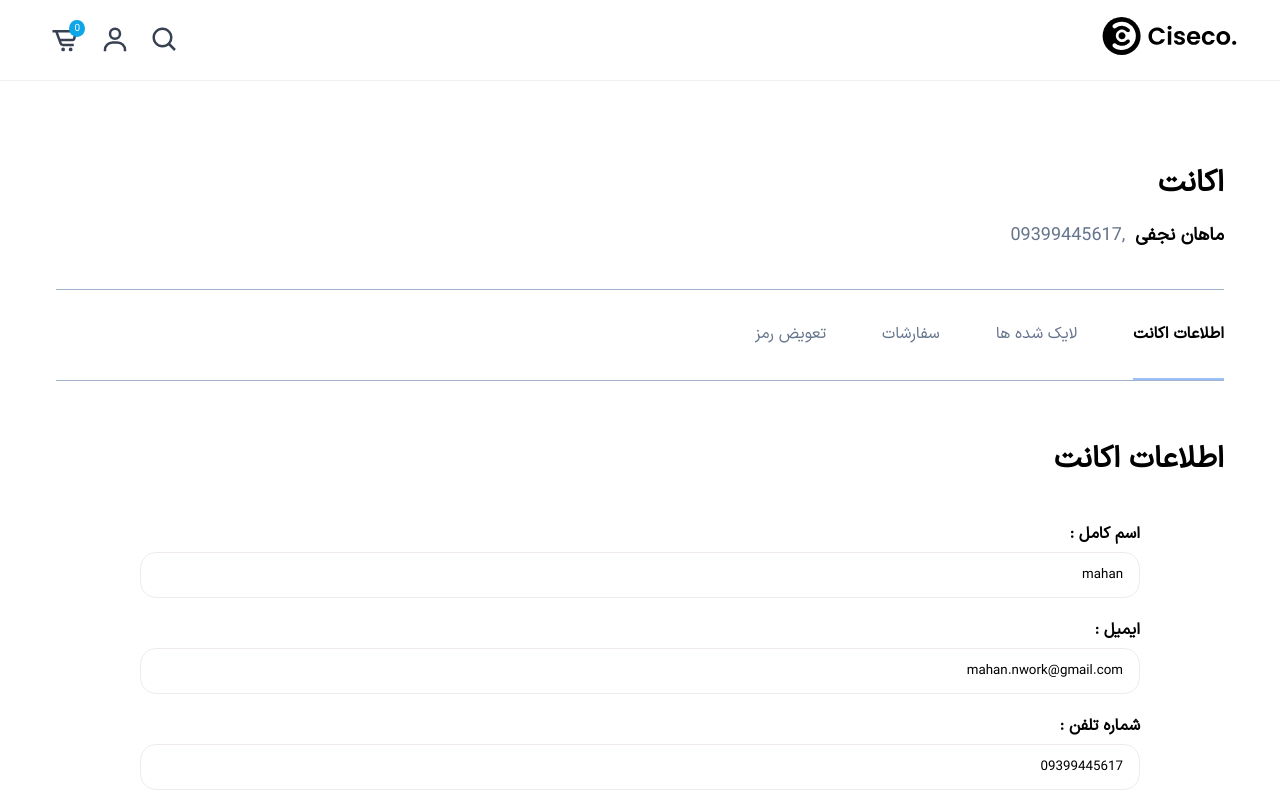
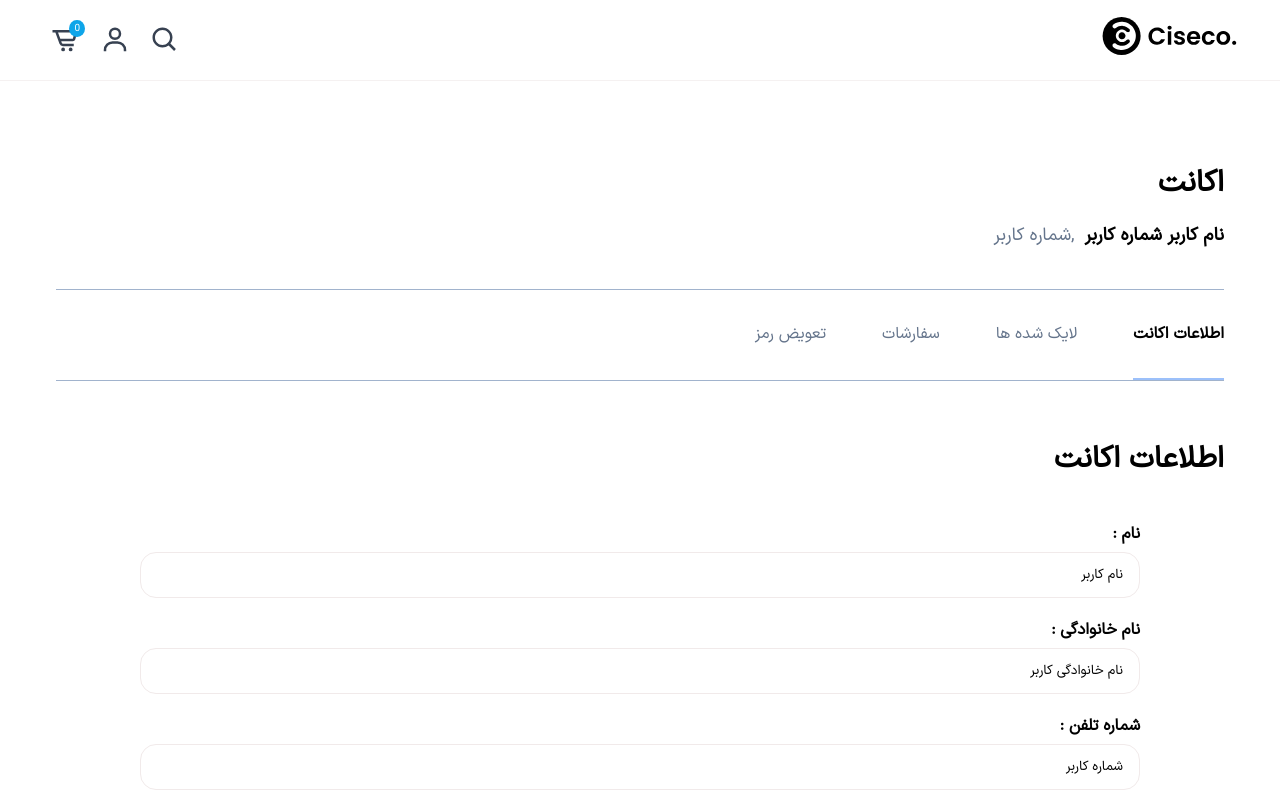
Before and after one commit to NR-Ecommerce/Frontend, a React (Create React App) app: page /dashboard/accountInfo in a window 1280 px wide. Shown: the top 800 px of the page. Built offline with nearby package versions, Linux system fonts and the light colour scheme; no server answers.

Commit message:
user details added

```diff
--- a/src/components/AccountInfo/AccountInfo.jsx
+++ b/src/components/AccountInfo/AccountInfo.jsx
@@ -1,24 +1,50 @@
+import { useEffect, useState } from "react";
 import "./AccountInfo.scss";
+import axiosInstance from "../../hooks/axios";
 
 const AccountInfo = () => {
+  const [loading, isLoading] = useState(true);
+  const [user, setUser] = useState({});
+  useEffect(() => {
+    axiosInstance.get(`/api/user/me`).then((res) => {
+      console.log(res.data);
+      setUser(res.data);
+      isLoading(false);
+    });
+  }, []);
   return (
     <div className="accountInfo">
       <div className="accountInfo__container">
         <div className="accountInfo__title">اطلاعات اکانت</div>
         <div className="accountInfo__inputs">
           <div className="accountInfo__inputPac">
-            <label className="accountInfo__inputTitle">اسم کامل :
-              <input value='mahan' type="text" className="accountInfo__input" />
+            <label className="accountInfo__inputTitle">
+              نام :
+              <input
+                value={loading ? "نام کاربر" : user.first_name}
+                type="text"
+                className="accountInfo__input"
+              />
             </label>
           </div>
           <div className="accountInfo__inputPac">
-            <label className="accountInfo__inputTitle">ایمیل :
-              <input value='mahan.nwork@gmail.com' type="text" className="accountInfo__input" />
+            <label className="accountInfo__inputTitle">
+              نام خانوادگی :
+              <input
+                value={loading ? "نام خانوادگی کاربر" : user.last_name}
+                type="text"
+                className="accountInfo__input"
+              />
             </label>
           </div>
           <div className="accountInfo__inputPac">
-            <label className="accountInfo__inputTitle">شماره تلفن :
-              <input value='09399445617' type="text" className="accountInfo__input" />
+            <label className="accountInfo__inputTitle">
+              شماره تلفن :
+              <input
+                value={loading ? "شماره کاربر" : user.phone_number}
+                type="text"
+                className="accountInfo__input"
+              />
             </label>
           </div>
           <button className="accountInfo__button">اپدیت اکانت</button>
--- a/src/components/AccountLayout/AccountLayout.jsx
+++ b/src/components/AccountLayout/AccountLayout.jsx
@@ -1,9 +1,19 @@
-import React from "react";
+import React, { useEffect, useState } from "react";
 import { Link, Outlet, useLocation } from "react-router-dom";
 import "./AccountLayout.scss";
+import axiosInstance from "../../hooks/axios";
 
 const AccountLayout = () => {
   const location = useLocation();
+  const [loading, isLoading] = useState(true);
+  const [user, setUser] = useState({});
+  useEffect(() => {
+    axiosInstance.get(`/api/user/me`).then((res) => {
+      console.log(res.data);
+      setUser(res.data);
+      isLoading(false);
+    });
+  }, []);
   console.log(location.pathname);
   return (
     <>
@@ -12,8 +22,11 @@ const AccountLayout = () => {
           <div className="accountLayout__title">اکانت</div>
           {/* اطلاعات */}
           <div className="accountLayout__det">
-            <div className="accountLayout__det-black">ماهان نجفی</div>{" "}
-            ,09399445617
+            <div className="accountLayout__det-black">
+              {loading ? "نام کاربر" : user.first_name}{" "}
+              {loading ? "شماره کاربر" : user.last_name}
+            </div>{" "}
+            ,{loading ? "شماره کاربر" : user.phone_number}
           </div>
           <div className="accountLayout__links">
             <Link
--- a/src/components/CategoryFilters/CategoryFilters.jsx
+++ b/src/components/CategoryFilters/CategoryFilters.jsx
@@ -1,3 +1,4 @@
+import { Link } from "react-router-dom";
 import MainProduct from "../MainProduct/MainProduct";
 import "./CategoryFilters.scss";
 
@@ -164,34 +165,34 @@ const CategoryFilters = () => {
           </div>
         </div>
         <div className="categoryFilters__left">
-          <div className="categoryFilters__item">
+          <Link to='/singleProduct' className="categoryFilters__item">
             <MainProduct />
-          </div>
-          <div className="categoryFilters__item">
+          </Link>
+          <Link to='/singleProduct' className="categoryFilters__item">
             <MainProduct />
-          </div>
-          <div className="categoryFilters__item">
+          </Link>
+          <Link to='/singleProduct' className="categoryFilters__item">
             <MainProduct />
-          </div>
-          <div className="categoryFilters__item">
+          </Link>
+          <Link to='/singleProduct' className="categoryFilters__item">
             <MainProduct />
-          </div>
-          <div className="categoryFilters__item">
+          </Link>
+          <Link to='/singleProduct' className="categoryFilters__item">
             <MainProduct />
-          </div>
-          <div className="categoryFilters__item">
+          </Link>
+          <Link to='/singleProduct' className="categoryFilters__item">
             <MainProduct />
-          </div>
+          </Link>
 
-          <div className="categoryFilters__item">
+          <Link to='/singleProduct' className="categoryFilters__item">
             <MainProduct />
-          </div>
-          <div className="categoryFilters__item">
+          </Link>
+          <Link to='/singleProduct' className="categoryFilters__item">
             <MainProduct />
-          </div>
-          <div className="categoryFilters__item">
+          </Link>
+          <Link to='/singleProduct' className="categoryFilters__item">
             <MainProduct />
-          </div>
+          </Link>
         </div>
       </div>
     </div>
--- a/src/components/CategoryFilters/CategoryFilters.scss
+++ b/src/components/CategoryFilters/CategoryFilters.scss
@@ -77,5 +77,6 @@
   &__item {
     height: 400px !important;
     width: 250px !important;
+    text-decoration: none;
   }
 }
--- a/src/components/MainEplores/MainEplores.scss
+++ b/src/components/MainEplores/MainEplores.scss
@@ -62,7 +62,7 @@
     display: flex;
     justify-content: center;
     align-items: center;
-    width: 100%;
+    width: 120%;
     height: 40px;
     margin-top: 50px;
     margin-bottom: 50px;
```
